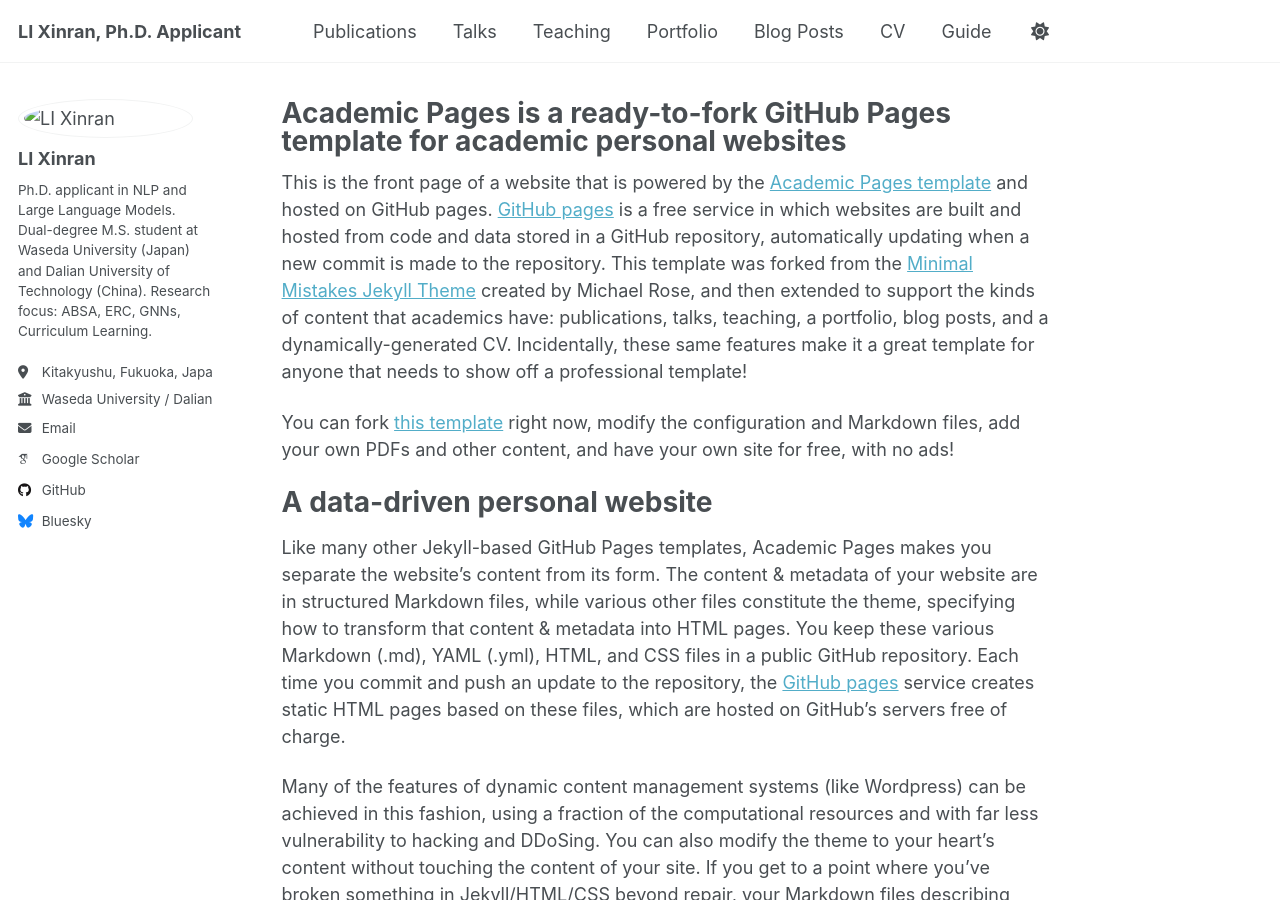
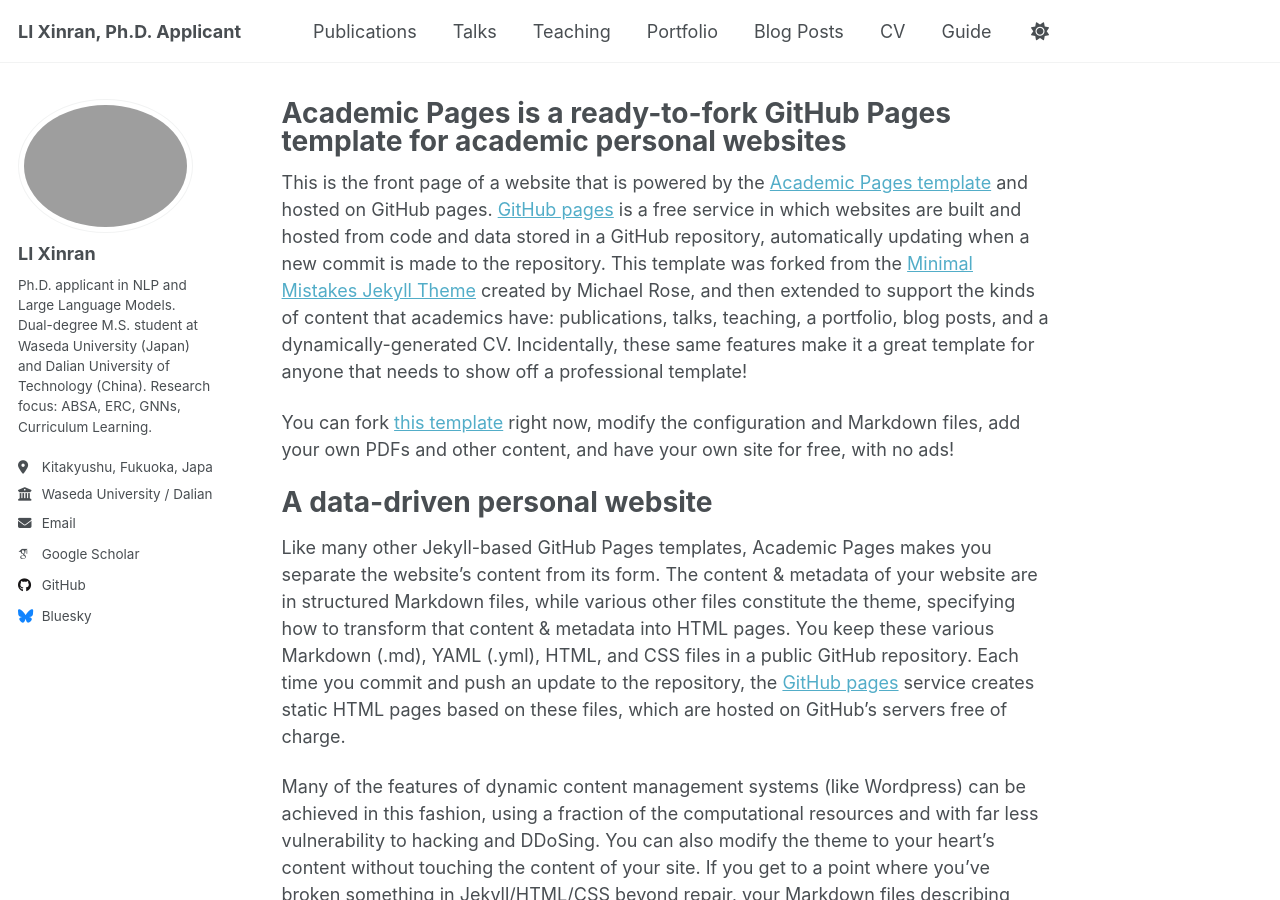
Before and after one commit to LiXinran6/LiXinran6.github.io, a Jekyll site: the page built from _pages/about.md, in a window 1280 px wide and 900 px high. Built offline with Jekyll 4.4.1, drawn with Linux system fonts in a browser that asks for light colours; some web fonts are replaced; a script that is not in the unit is left out.

Commit message:
Update _config.yml

```diff
--- a/_config.yml
+++ b/_config.yml
@@ -23,7 +23,7 @@ repository               : "LiXinran6/LiXinran6.github.io"
 #               Additional customization can be done by editing /_includes/author-profile.html
 author:
   # Biographic information
-  avatar           : "images/证件照.jpg"
+  avatar           : "images/photo.jpg"
   name             : "LI Xinran"
   pronouns         : # example: "she/her"
   bio              : "Ph.D. applicant in NLP and Large Language Models. Dual-degree M.S. student at Waseda University (Japan) and Dalian University of Technology (China). Research focus: ABSA, ERC, GNNs, Curriculum Learning."
```
